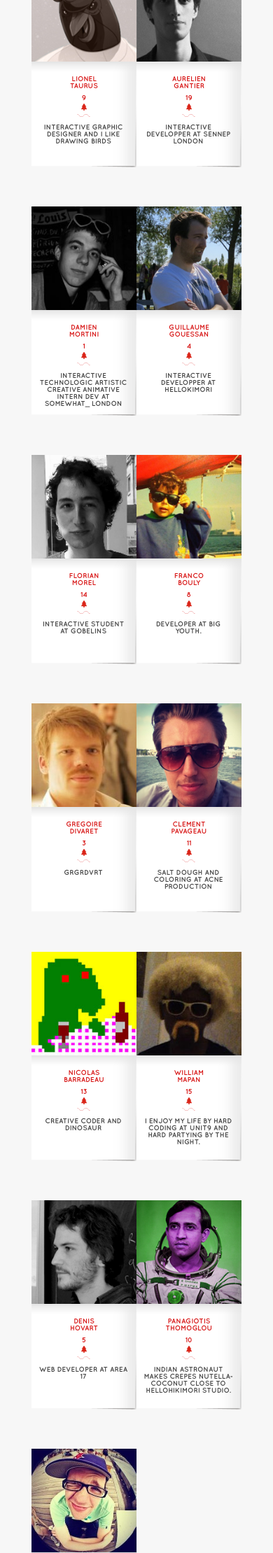
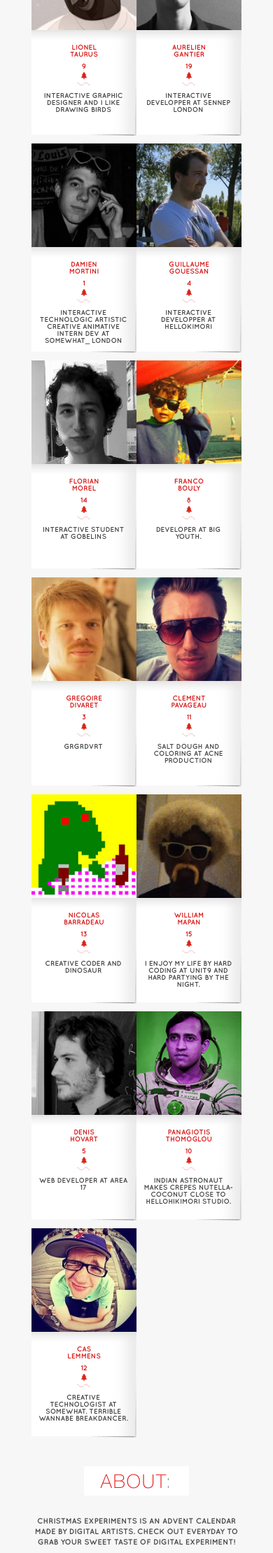
Before and after one commit to Makio64/theexperimentalcalendar, a PHP site: page / in a window 390 px wide. Shown: the part 2720-4939 px from the top of the page at 70% size. Run offline with PHP 8.4, Linux system fonts and the light colour scheme; some libraries are stand-ins or nearby versions.

Commit message:
Fixes mobile css - about + creator entry height

```diff
--- a/www/css/content.css
+++ b/www/css/content.css
@@ -103,7 +103,7 @@ iframe { position: absolute; top: 0; bottom: 0; left: 0; right: 0; height: 100%;
   #home #calendar .entry a .project .tooltip, #about #calendar .entry a .project .tooltip { margin-left: 17px; margin-top: 65px; }
   #home #calendar .entry .waiter .flocon, #about #calendar .entry .waiter .flocon { margin-left: 18px; margin-top: 18px; }
   #home #calendar .entry .waiter .number, #about #calendar .entry .waiter .number { margin-top: 55px; margin-left: 60px; }
-  #home #creators .entries .entry, #home #about .entries .entry, #about #creators .entries .entry, #about #about .entries .entry { width: 150px; }
+  #home #creators .entries .entry, #home #about .entries .entry, #about #creators .entries .entry, #about #about .entries .entry { width: 150px; height: 310px; }
   #home #creators .entries .entry a, #home #about .entries .entry a, #about #creators .entries .entry a, #about #about .entries .entry a { display: block; }
   #home #creators .entries .entry a .avatar, #home #about .entries .entry a .avatar, #about #creators .entries .entry a .avatar, #about #about .entries .entry a .avatar { width: 100%; height: 150px; }
   #home #creators .entries .entry .content > img, #home #about .entries .entry .content > img, #about #creators .entries .entry .content > img, #about #about .entries .entry .content > img { width: 150px; }
@@ -111,4 +111,5 @@ iframe { position: absolute; top: 0; bottom: 0; left: 0; right: 0; height: 100%;
   #home #creators .entries .entry .content .description .icons, #home #about .entries .entry .content .description .icons, #about #creators .entries .entry .content .description .icons, #about #about .entries .entry .content .description .icons { margin-left: 71px; }
   #home #creators .entries .entry .content .description .description, #home #about .entries .entry .content .description .description, #about #creators .entries .entry .content .description .description, #about #about .entries .entry .content .description .description { margin-left: 9px; }
   #home #creators > .title, #home #about > .title, #about #creators > .title, #about #about > .title { height: 30px; padding: 8px 0 0 0; }
-  #home #creators > .title p, #home #about > .title p, #about #creators > .title p, #about #about > .title p { padding: 0; } }
+  #home #creators > .title p, #home #about > .title p, #about #creators > .title p, #about #about > .title p { padding: 0; }
+  #about p.text { width: 300px; } }
--- a/www/sass/content.sass
+++ b/www/sass/content.sass
@@ -410,6 +410,7 @@ iframe
 			.entries
 				.entry
 					width: 150px
+					height: 310px
 					a
 						display: block
 						.avatar
@@ -431,3 +432,6 @@ iframe
 
 				p
 					padding: 0
+	#about
+		p.text
+			width: 300px
```
